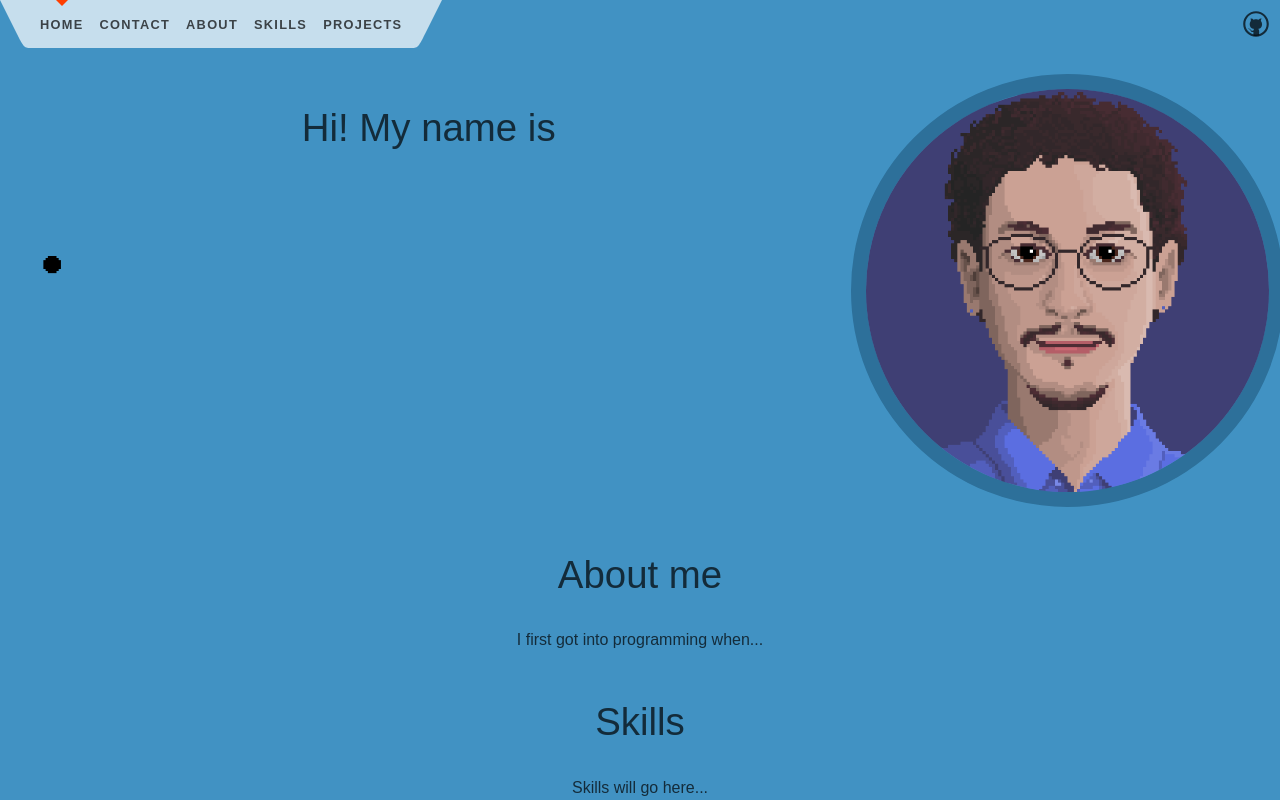
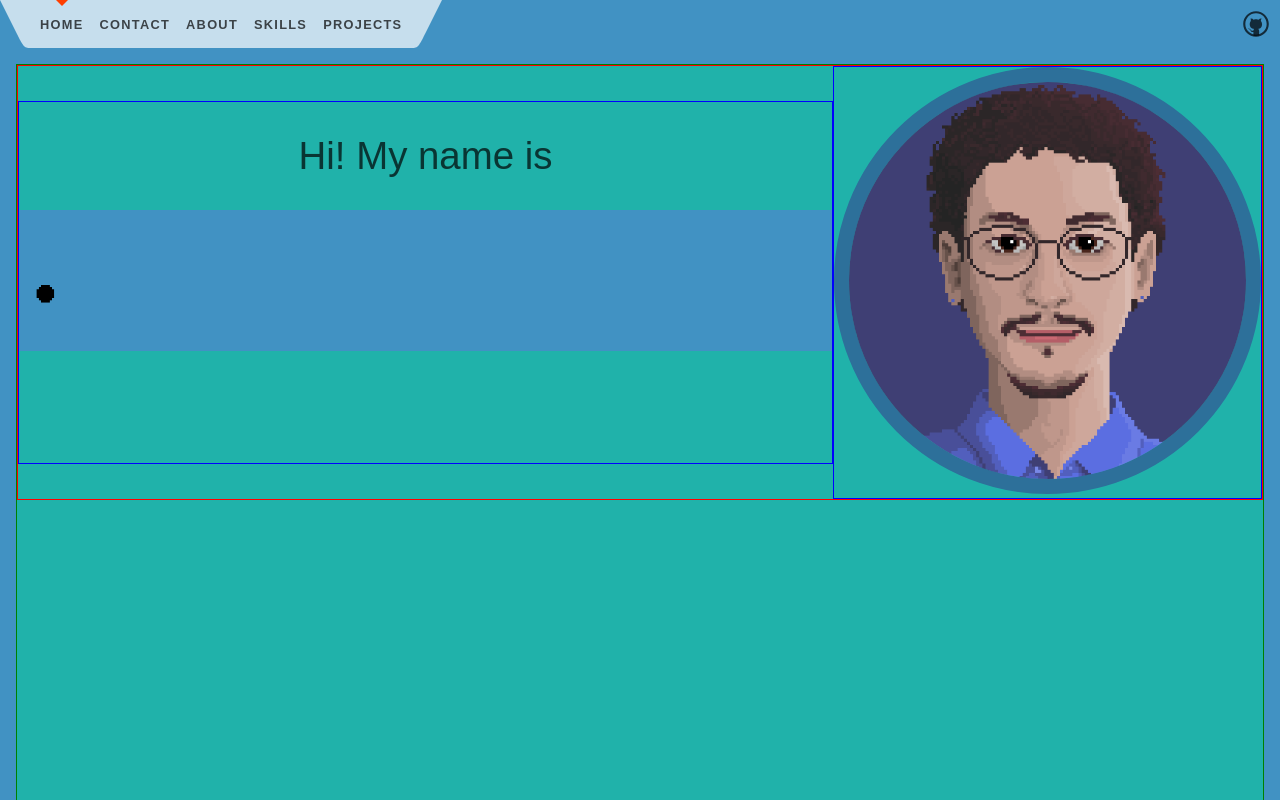
Before and after one commit to sidney-prytherch/Profile-Site, a SvelteKit app: page / in a window 1280 px wide. Shown: the top 800 px of the page. Built offline with nearby package versions, Linux system fonts and the light colour scheme.

Commit message:
Update flexbox skeleton

```diff
--- a/src/routes/+page.svelte
+++ b/src/routes/+page.svelte
@@ -13,9 +13,9 @@
 	<meta name="description" content="Svelte demo app" />
 </svelte:head>
 
-<section>
+<section id="intro">
 	<div class="image-container">
-		<div class="animation">
+		<div class="animation name">
 			<h1>Hi! My name is</h1>
 			<span>
 				<picture>
@@ -44,25 +44,45 @@
 </section>
 
 <style>
+
+	#about {
+		background: lightblue;
+	}
+
+	#skills {
+		background: lightcoral;
+	}
+
+	#projects {
+		background: lightgoldenrodyellow;
+	}
+
+	#intro {
+		background: lightseagreen;
+	}
+
+	section {
+		border: 1px green solid;
+	}
+
 	.image-container {
 		display: flex;
-		width: 100%;
 		flex-direction: row;
-		border: 1px black;
+		border: 1px red solid;
+		align-items: center;
+		justify-content: center;
 	}
 
 	.animation {
-		flex: 2;
-		margin: 10px;
-		border: 1px black;
+		border: 1px blue solid;
+	}
+
+	img, source {
+		max-width: 100%;
 	}
 
 	.picture {
-		flex: 1;
-	}
-
-	.animation img {
-		width: 100%;
+		padding-right: 30px; /* to account for 15px border's height name, to center name with picture */
 	}
 
 	.picture img {
@@ -70,12 +90,32 @@
 		border: 15px #2d709a solid;
 	}
 
+	.name {
+		padding-bottom: 108px; /* to account for h1's height, to center name with picture */
+	}
+
+	.animation img {
+		flex-basis: auto;
+		flex-shrink: 1;
+	}
+
 	section {
 		display: flex;
 		flex-direction: column;
-		justify-content: center;
+		justify-content: start;
 		align-items: center;
 		flex: 0.6;
+		min-height: 100vh;
+	}
+
+	@media (max-width: 720px) {
+		.image-container {
+			flex-direction: column;
+		}
+
+		.name {
+			padding-bottom: 0; /* with image below name, name doesn't need space below anymore */
+		}
 	}
 
 	h1 {
```
